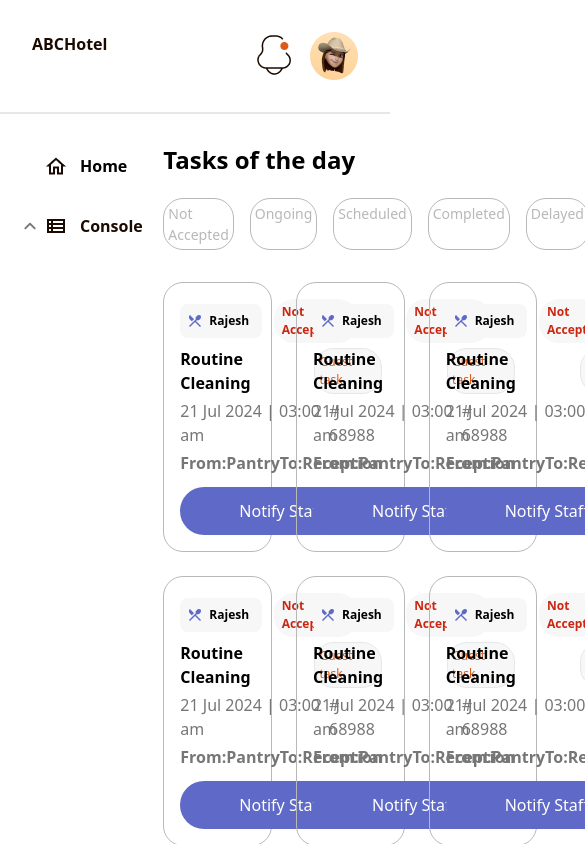
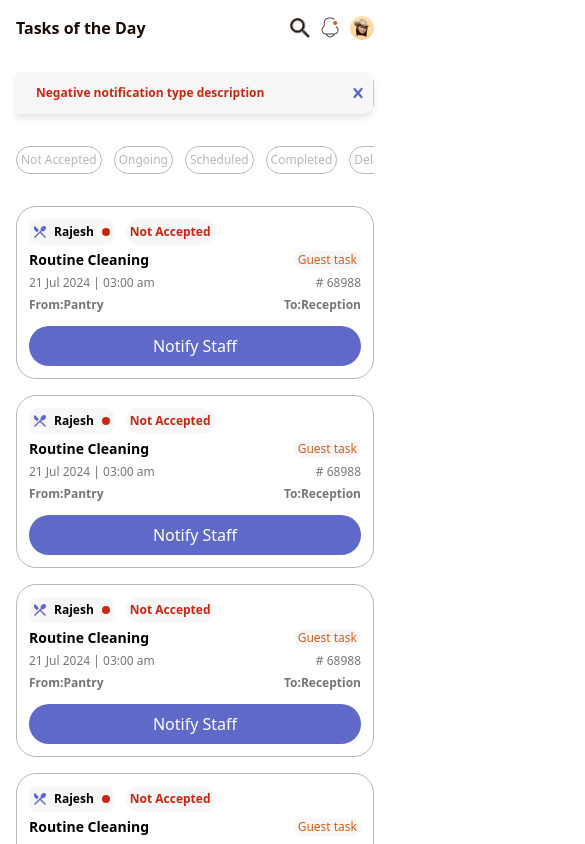
Before and after one commit to sampath-ops/nami-developer-assignment, a React (Vite) app: page / in a window 390 px wide. Shown: the top 844 px of the page, 585 px wide, since content can reach past the window. Built offline with nearby package versions, Linux system fonts and the light colour scheme.

Commit message:
Mobile nav and search bar added along with card responsive

```diff
--- a/package.json
+++ b/package.json
@@ -12,7 +12,8 @@
   "dependencies": {
     "react": "^18.2.0",
     "react-dom": "^18.2.0",
-    "react-router-dom": "^6.22.3"
+    "react-router-dom": "^6.22.3",
+    "react-select": "^5.8.0"
   },
   "devDependencies": {
     "@types/react": "^18.2.66",
--- a/src/Pages/MainPage.tsx
+++ b/src/Pages/MainPage.tsx
@@ -1,9 +1,11 @@
+import MobileNav from "../components/MobileNav";
 import MainContainer from "../components/TasksoftheDay/MainContainer";
-import Navbar from "../components/TopNav"
+import DesktopNavBar from "../components/TopNav"
 const MainPage = () => {
     return (
         <>
-            <Navbar/>
+            <DesktopNavBar/>
+            <MobileNav/>
             <MainContainer/>
         </>
      );
--- /dev/null
+++ b/src/components/MobileNav.tsx
@@ -0,0 +1,25 @@
+import search from "../assets/Searchbar.png";
+import notification from "../assets/Notification.png";
+import profile from "../assets/profile.png";
+import SearchSelect from "./ReactSelect";
+
+const MobileNav = () => {
+
+    return (
+        <nav className="md:hidden">
+            <div className="flex items-center justify-between p-4">
+                <p className=" text-[16px] text-[#1A0A02] font-bold">Tasks of the Day</p>
+                <div className="flex items-center gap-2">
+                    <img src={search} alt="search" className=" w-5"  />
+                    <img src={notification} alt="notification" className=" w-6" />
+                    <img src={profile} alt="user-profile" className=" w-6" />
+                </div>
+            </div>
+            <div>
+                <SearchSelect/>
+            </div>
+        </nav>
+    );
+}
+
+export default MobileNav;
--- /dev/null
+++ b/src/components/ReactSelect.tsx
@@ -0,0 +1,66 @@
+import Select from 'react-select';
+import { StylesConfig } from 'react-select';
+
+const options = [
+    { value: 'negative', label: 'Negative notification type description', color: '#CC2610' },
+    { value: 'neutral', label: 'Neutral notification type description', color: '#F1AE11' },
+    { value: 'positive', label: 'Positive notification type description', color: '#00A441' }
+  ];
+
+const customStyles: StylesConfig  = {
+    control: (provided:any) => ({
+      ...provided,
+      background:"#F7F7F7",
+      border:"none",
+      fontSize:"12px",
+      fontWeight:"600",
+      borderRadius:"0px 12px 12px 0px",
+      boxShadow: '0px 4px 6px rgba(0, 0, 0, 0.1)',
+    }),
+    valueContainer:(provided:any)=>({
+        ...provided,
+        padding:"8px 18px"
+    }),
+    dropdownIndicator: (provided:any) => ({
+      ...provided,
+      display: 'none'
+    }),
+    clearIndicator: (provided:any) => ({
+      ...provided,
+      padding: '5px',
+      color: "#5F69C7"
+    }),
+    singleValue: (provided:any, state:any) => ({
+        ...provided,
+        color: state.selectProps.value ? state.selectProps.value.color : '#495057' // Set single value color based on selected option
+      }),
+    option: (provided:any, state:any) => ({
+        ...provided,
+        fontSize:"12px",
+        fontWeight:"600",
+        background:state.isFocused?'none':"none",
+        color: state.data.color,
+      })
+  };
+
+
+const SearchSelect = () => {
+    const handleChange = (selectedOption:any) => {
+        console.log(`Selected: ${selectedOption.label}`);
+    };
+    return (
+        <div className='p-4'>
+            <Select
+                id="notificationType"
+                options={options}
+                onChange={handleChange}
+                placeholder="Select..."
+                styles={customStyles}
+                defaultValue={options.find(option => option.value === 'negative')}
+                isClearable
+            />
+        </div>
+    );
+}
+
+export default SearchSelect;
--- a/src/components/SideNav.tsx
+++ b/src/components/SideNav.tsx
@@ -13,7 +13,7 @@ const SideNavDesktop = () => {
         setSubMenuOpen(!subMenuOpen);
     };
     return (
-        <div className="w-56">
+        <div className="w-56 hidden md:block">
             <div className='flex gap-3 items-center font-semibold py-3 px-9 cursor-pointer border-b-8 border-[#fff] hover:bg-[#F0F0F0] hover:border-b-8 hover:border-[#CC2610]'>
                 <img src={Home} alt="Home" />
                 <p className='block font-semibold'>Home</p>
@@ -27,15 +27,15 @@ const SideNavDesktop = () => {
             </div>
             {subMenuOpen && (
                 <ul className=' ml-7 grid'>
-                    <li className="p-4 grid grid-cols-[auto,1fr] gap-3 items-center">
+                    <li className="p-4 grid grid-cols-[auto,1fr] gap-3 items-center cursor-pointer">
                         <img src={Attendance} alt="Attendance" />
                         <p className="block font-semibold">Attendance</p>
                     </li>
-                    <li className="p-4 grid grid-cols-[auto,1fr] gap-3 items-center">
+                    <li className="p-4 grid grid-cols-[auto,1fr] gap-3 items-center cursor-pointer">
                         <img src={Overview} alt="Overview" />
                         <p className="block font-semibold">Overview</p>
                     </li>
-                    <li className="p-4 grid grid-cols-[auto,1fr] gap-3 items-center">
+                    <li className="p-4 grid grid-cols-[auto,1fr] gap-3 items-center cursor-pointer">
                         <img src={Staff} alt="Staff" />
                         <p className="block font-semibold">Staff</p>
                     </li>
--- a/src/components/TaskCard.tsx
+++ b/src/components/TaskCard.tsx
@@ -2,36 +2,36 @@ import hotelSymbol from "../assets/hotel_symbol.png"
 const TaskCard = () => {
     const TaskList = [1, 2, 3,4,5,6,7,8,9,10,11,12,13,14,15]
     return (
-        <div className="grid grid-cols-3 gap-6 mt-8">
+        <div className="grid md:grid-cols-2 lg:grid-cols-3 gap-4 md:gap-6 mt-8">
             {
                 TaskList.map((index) => (
-                    <div className="grid gap-y-1 border border-[#B8B8B8] rounded-[20px] p-4" key={index}>
+                    <div className="grid gap-y-1 border border-[#B8B8B8] rounded-[20px] p-3 md:p-4" key={index}>
                         <div className="flex items-center gap-3">
-                            <div className="flex gap-2 items-center bg-[#F7F7F7] p-2 rounded-lg">
+                            <div className="flex gap-2 items-center bg-[#F7F7F7] p-1 md:p-2 rounded-lg">
                                 <img src={hotelSymbol} alt="card_logo" />
                                 <p className="text-[12px] font-bold">Rajesh</p>
                                 <span className=" rounded-full w-2 h-2 bg-[#CC2610]"></span>
                             </div>
-                            <div className="px-2 py-1 text-[#CC2610] font-semibold border-0 bg-[#F7F7F7] rounded-[20px] text-[12px]">Not Accepted</div>
+                            <div className="px-1 md:px-2 py-1 text-[#CC2610] font-semibold border-0 bg-[#F7F7F7] rounded-[20px] text-[12px]">Not Accepted</div>
                             <div></div>
                             <div></div>
                         </div>
                         <div className="flex justify-between items-center">
-                            <p className="font-bold">Routine Cleaning</p>
-                            <div className="p-1 text-[#DC5B19] border bg-[#F7F7F7] rounded-[20px] text-[12px]">Guest task</div>
+                            <p className=" text-[14px] md:text-[16px] font-bold">Routine Cleaning</p>
+                            <div className="px-1 py-0 border-0 md:p-1 text-[#DC5B19] bg-[#F7F7F7] rounded-[20px] text-[12px]">Guest task</div>
                         </div>
                         <div className="flex justify-between">
                             <div>
-                                <p className="text-[#767676]">21 Jul 2024 | 03:00 am</p>
+                                <p className="text-[12px] md:text-[16px] text-[#767676]">21 Jul 2024 | 03:00 am</p>
                             </div>
-                            <p className=" text-[#767676]"># 68988</p>
+                            <p className="text-[12px] md:text-[16px] text-[#767676]"># 68988</p>
                         </div>
                         <div className="flex justify-between">
-                            <p className="text-[#767676] font-bold">From:Pantry</p>
-                            <p className="text-[#767676] font-bold">To:Reception</p>
+                            <p className="text-[12px] md:text-[16px] text-[#767676] font-bold">From:Pantry</p>
+                            <p className="text-[12px] md:text-[16px] text-[#767676] font-bold">To:Reception</p>
                         </div>
                         <div className="flex w-full mt-2">
-                            <button className="bg-[#5F69C7] py-3 text-white rounded-full w-full">Notify Staff</button>
+                            <button className="bg-[#5F69C7] py-2 md:py-3 text-white rounded-full w-full">Notify Staff</button>
                         </div>
                     </div>
                 ))
--- a/src/components/TasksoftheDay/MainContainer.tsx
+++ b/src/components/TasksoftheDay/MainContainer.tsx
@@ -3,19 +3,19 @@ import TaskCard from "../TaskCard";
 
 const MainContainer = () => {
     return (
-        <section className=" mt-5 flex gap-6 p-2">
+        <section className="md:mt-5 flex gap-6 p-4 lg:p-2">
             <SideNavDesktop/>
-            <div id="TaskList_container" className="w-full mr-8">
-                <h2 className="text-[24px] font-bold mb-5">Tasks of the day</h2>
-                <div className="flex gap-4">
-                    <div className="px-1 py-1 text-[14px] text-[#B8B8B8] border border-[#B8B8B8] rounded-[20px]">Not Accepted</div>
-                    <div className="px-1 py-1 text-[14px] text-[#B8B8B8] border border-[#B8B8B8] rounded-[20px]">Ongoing</div>
-                    <div className="px-1 py-1 text-[14px] text-[#B8B8B8] border border-[#B8B8B8] rounded-[20px]">Scheduled</div>
-                    <div className="px-1 py-1 text-[14px] text-[#B8B8B8] border border-[#B8B8B8] rounded-[20px]">Completed</div>
-                    <div className="px-1 py-1 text-[14px] text-[#B8B8B8] border border-[#B8B8B8] rounded-[20px]">Delayed</div>
-                    <div className="px-1 py-1 text-[14px] text-[#B8B8B8] border border-[#B8B8B8] rounded-[20px]">Ontime</div>
+            <div id="TaskList_container" className="w-full lg:mr-8">
+                <h2 className="hidden md:block text-[24px] font-bold mb-5">Tasks of the day</h2>
+                <div className="flex gap-3 lg:gap-4 overflow-x-auto overflow-y-hidden">
+                    <div className="px-1 py-1 text-[12px] lg:text-[14px] text-[#B8B8B8] border border-[#B8B8B8] rounded-[20px] whitespace-nowrap">Not Accepted</div>
+                    <div className="px-1 py-1 text-[12px] lg:text-[14px] text-[#B8B8B8] border border-[#B8B8B8] rounded-[20px]">Ongoing</div>
+                    <div className="px-1 py-1 text-[12px] lg:text-[14px] text-[#B8B8B8] border border-[#B8B8B8] rounded-[20px]">Scheduled</div>
+                    <div className="px-1 py-1 text-[12px] lg:text-[14px] text-[#B8B8B8] border border-[#B8B8B8] rounded-[20px]">Completed</div>
+                    <div className="px-1 py-1 text-[12px] lg:text-[14px] text-[#B8B8B8] border border-[#B8B8B8] rounded-[20px]">Delayed</div>
+                    <div className="px-1 py-1 text-[12px] lg:text-[14px] text-[#B8B8B8] border border-[#B8B8B8] rounded-[20px]">Ontime</div>
                 </div>
-                <div id="task_list_container">
+                <div id="Task_lists">
                     <TaskCard/>
                 </div>
             </div>
--- a/src/components/TopNav.tsx
+++ b/src/components/TopNav.tsx
@@ -2,13 +2,15 @@ import profile from "../assets/profile.png"
 import notification from "../assets/Notification.png"
 const DesktopNav = () => {
     return (
-        <div className="flex w-full justify-between p-8 border-b-2 ">
-            <p className="lg:text-[32px] text-[#1A0A02] font-bold">ABCHotel</p>
-            <div className="flex gap-3">
-                <img src={notification} alt="notification" />
-                <img src={profile} alt="user-profile" />
+        <nav className="hidden md:block">
+            <div className="flex w-full justify-between p-8 border-b-2 ">
+                <p className="md:text-[32px] text-[#1A0A02] font-bold">ABCHotel</p>
+                <div className="flex gap-3">
+                    <img src={notification} alt="notification" />
+                    <img src={profile} alt="user-profile" />
+                </div>
             </div>
-        </div>
+        </nav>
     );
 }
 
```
Also changed, not shown: src/assets/Searchbar.png (added), 1 other file (tests, documents, lock files or other folders).
